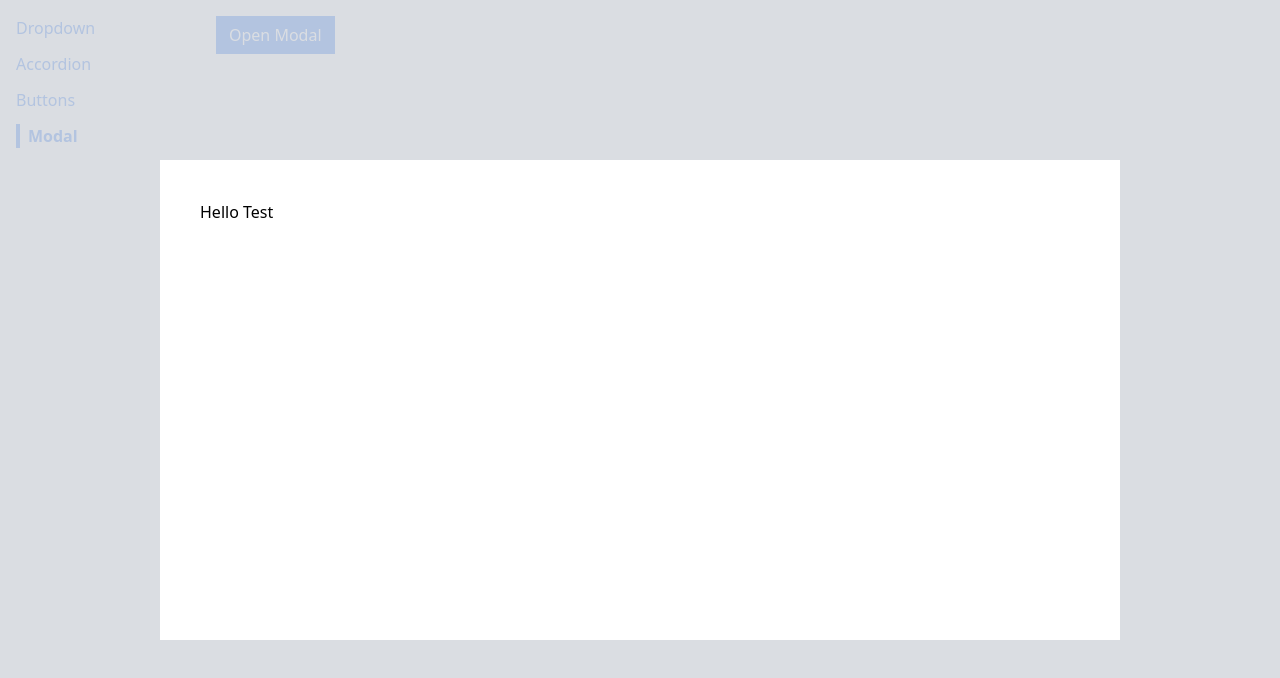
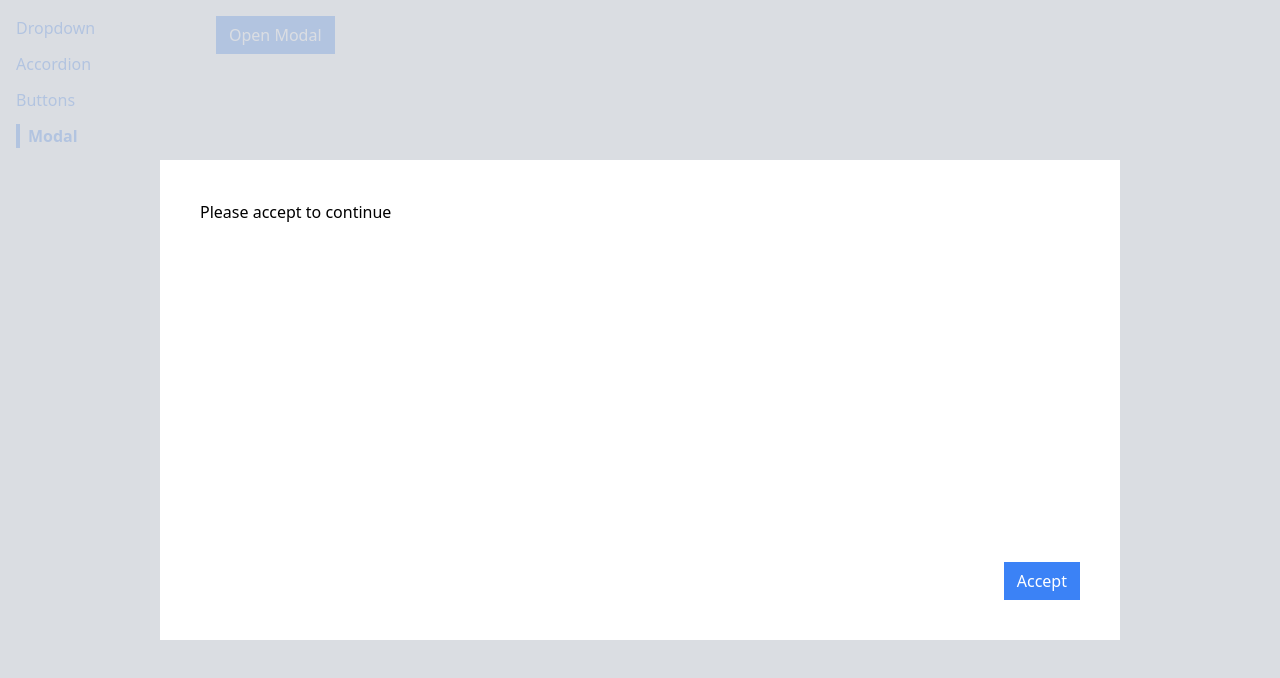
Before and after one commit to ElSmith7/react-menu-components, a React (Create React App) app: page /modal in a window 1280 px wide. Both pictures are taken after a click on the button "Open Modal". Shown: the top 678 px of the page. Built offline with nearby package versions, Linux system fonts and the light colour scheme.

Commit message:
added more styling, fixed other bugs

```diff
--- a/src/components/Modal.js
+++ b/src/components/Modal.js
@@ -1,10 +1,25 @@
 import ReactDOM from "react-dom";
+import { useEffect } from "react";
+function Modal({ onClose, children, actionBar }) {
+  useEffect(() => {
+    document.body.classList.add("overflow-hidden");
+    return () => {
+      document.body.classList.remove("overflow-hidden");
+    };
+  }, []);
 
-function Modal() {
   return ReactDOM.createPortal(
     <div>
-      <div className="absolute inset-0 bg-gray-300 opacity-80"></div>
-      <div className="absolute inset-40 p-10 bg-white">Hello Test</div>
+      <div
+        onClick={onClose}
+        className="fixed inset-0 bg-gray-300 opacity-80"
+      ></div>
+      <div className="fixed inset-40 p-10 bg-white">
+        <div className="flex flex-col justify-between h-full">
+          {children}
+          <div className="flex justify-end">{actionBar}</div>
+        </div>
+      </div>
     </div>,
     document.querySelector(".modal-container")
   );
--- a/src/pages/ModalPage.js
+++ b/src/pages/ModalPage.js
@@ -7,13 +7,29 @@
   const handleClick = () => {
     setShowModal(true);
   };
+  const handleClose = () => {
+    setShowModal(false);
+  };
+
+  const actionBar = (
+    <div>
+      <Button onClick={handleClose} primary>
+        Accept
+      </Button>
+    </div>
+  );
+  const modal = (
+    <Modal onClose={handleClose} actionBar={actionBar}>
+      <p>Please accept to continue</p>
+    </Modal>
+  );
 
   return (
     <div>
       <Button onClick={handleClick} primary>
         Open Modal
       </Button>
-      {showModal && <Modal />}
+      {showModal && modal}
     </div>
   );
 }
```
